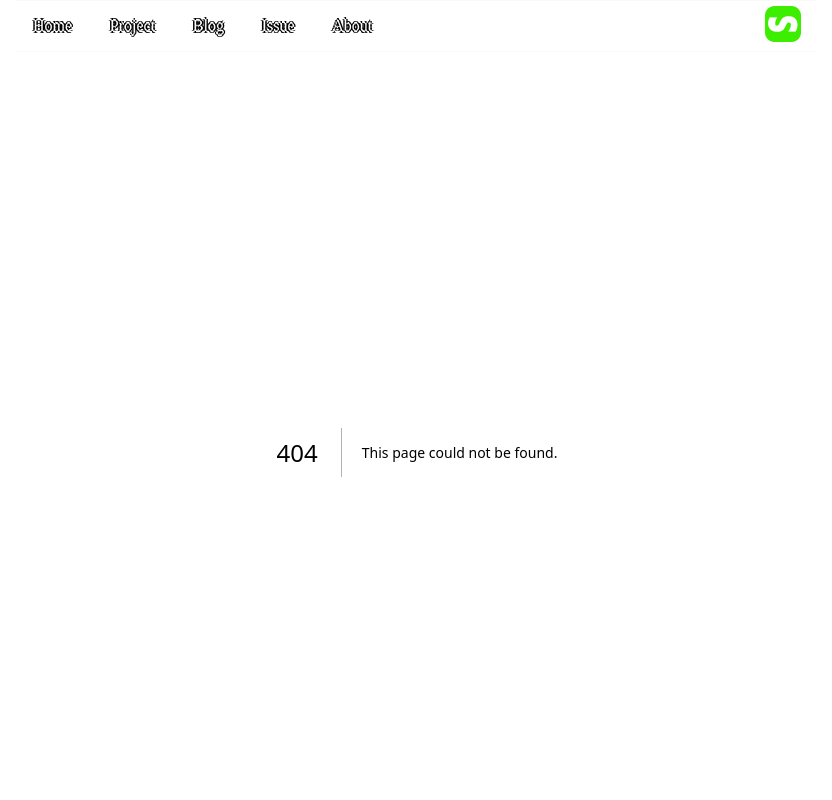
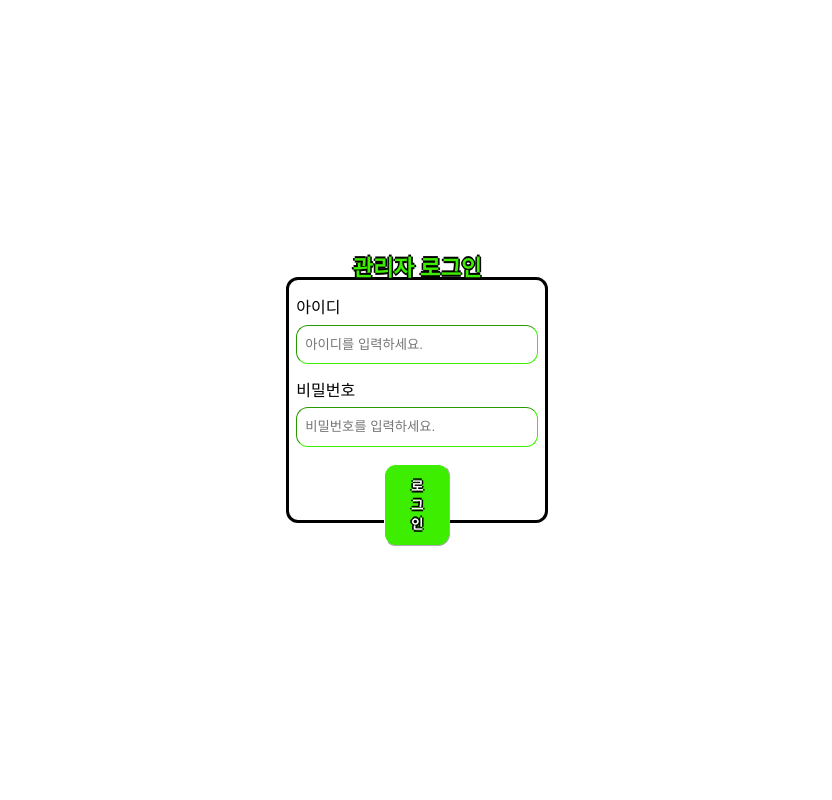
Before and after one commit to sunjaaa/SunjaZone, a Next.js app: page /Admin in a window 1280 px wide. Before the commit this address had no page. Shown: the top 800 px of the page, without its empty margins (223-1055 px from the left). Built offline with nearby package versions, Linux system fonts and the light colour scheme.

Commit message:
feat: 관리자로그인 페이지 추가

```diff
--- /dev/null
+++ b/src/pages/Admin/index.tsx
@@ -0,0 +1,135 @@
+import React, { useState } from "react";
+import styled from "@emotion/styled";
+import { useRouter } from "next/router";
+
+import { login } from "../api/login";
+import { content, NAV } from "@/constants";
+import BlockText from "@/components/BlockText";
+
+const AdminPage = () => {
+  const [username, setUsername] = useState("");
+  const [password, setPassword] = useState("");
+  const [isLoading, setIsLoading] = useState(false);
+  const [errorMessage, setErrorMessage] = useState("");
+
+  const [isLoginSuccess, setIsLoginSuccess] = useState(false);
+
+  const router = useRouter();
+
+  const moveToPostPage = () => {
+    router.push(NAV.HREF.POST);
+  };
+
+  const handleLogin = async () => {
+    setIsLoading(true);
+    // const isSuccess = await login(username, password);
+    const isSuccess = true;
+    setIsLoading(false);
+    if (isSuccess) {
+      moveToPostPage();
+    } else {
+      setErrorMessage("아이디 또는 비밀번호가 일치하지 않습니다.");
+    }
+  };
+
+  return (
+    <Container>
+      <Wrapper>
+        <Box>
+          <TitleBox>
+            <BlockText title="관리자 로그인" thema={true} size={1.4} />
+          </TitleBox>
+          <InputText>아이디</InputText>
+          <LoginInput
+            type="text"
+            value={username}
+            placeholder="아이디를 입력하세요."
+            onChange={(e) => setUsername(e.target.value)}
+          />
+          <InputText>비밀번호</InputText>
+          <LoginInput
+            type="password"
+            value={password}
+            placeholder="비밀번호를 입력하세요."
+            onChange={(e) => setPassword(e.target.value)}
+          />
+          <LoginButton onClick={handleLogin} disabled={isLoading}>
+            {isLoading ? "로그인 중..." : "로그인"}
+          </LoginButton>
+        </Box>
+      </Wrapper>
+      <AlertBox>{errorMessage && <p>{errorMessage}</p>}</AlertBox>
+    </Container>
+  );
+};
+
+export default AdminPage;
+
+const TitleStyle = {
+  margin: `0.4rem 2.5rem 0.4rem 2.5rem`,
+};
+
+const Container = styled.div`
+  display: flex;
+  flex: 1;
+  height: 100vh;
+  width: 100vw;
+  position: absolute;
+  top: 0;
+  left: 0;
+  align-items: center;
+  justify-content: center;
+  background-color: white;
+  flex-direction: column;
+`;
+
+const Wrapper = styled.div`
+  display: flex;
+  justify-content: center;
+  border: solid;
+  height: 30%;
+  width: 20%;
+  border-radius: 0.75rem;
+`;
+
+const AlertBox = styled.div`
+  display: flex;
+  justify-content: center;
+`;
+
+const Box = styled.div`
+  display: flex;
+  flex: 1;
+  flex-direction: column;
+  justify-content: center;
+`;
+
+const TitleBox = styled.div`
+  align-self: center;
+  margin: 0.4rem 2.5rem 0.4rem 2.5rem;
+`;
+
+const InputText = styled.div`
+  margin: 0.4rem 2.5rem 0.4rem 2.5rem;
+`;
+
+const LoginInput = styled.input`
+  border-width: 0.08rem;
+  border-color: ${content.primary.common};
+  border-radius: 0.75rem;
+  margin: 0 2.5rem 0.4rem 2.5rem;
+  padding: 0.7rem 0.5rem 0.7rem 0.5rem;
+`;
+
+const LoginButton = styled.button`
+  font-weight: bold;
+  text-shadow: -0.1rem 0 ${content.gray.a1}, 0 0.1rem ${content.gray.a1},
+    0.1rem 0 ${content.gray.a1}, 0 -0.1rem ${content.gray.a1};
+  color: white;
+  background-color: ${content.primary.common};
+  border-width: 0.08rem;
+  border-color: white;
+  border-radius: 0.75rem;
+  margin: 0.7rem 8rem 0.7rem 8rem;
+  padding: 0.7rem 1.6rem 0.7rem 1.6rem;
+`;
```
